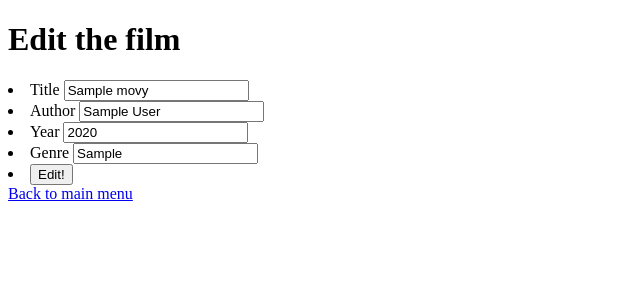
After one commit to fajryalvin12/php-project-film, a PHP site: page /pages/edit.php?id=1 in a window 1280 px wide. The commit adds this page. Shown: the top 300 px of the page, without its empty margins (0-640 px from the left). Run offline with PHP 8.4, Linux system fonts and the light colour scheme; tables that the repository leaves empty or names only in its code hold one stand-in row (values such as "Sample post").

Commit message:
feat: add CRUD for update and delete movies

```diff
--- a/functions/film.php
+++ b/functions/film.php
@@ -1,5 +1,4 @@
 <?php
-
     function getAllFilm ($conn, $query) {
         $result = mysqli_query($conn, $query);
 
@@ -9,18 +8,49 @@
         }
         return $rows;
     }
-
     function addFilm($conn, $title, $author, $year, $genre) {
 
-        $sql = "INSERT INTO movies (title, author, year, genre) VALUES (?,?,?,?)";
+        if (empty($title) || empty($author) || empty($year) || empty($genre)) {
+            $message = "Please input the data first";
+        } else {
+            $sql = "INSERT INTO movies (title, author, year, genre) VALUES (?,?,?,?)";
+            $stmt = $conn->prepare($sql);
+            $stmt->bind_param("ssss", $title, $author, $year, $genre);
+
+            if($stmt->execute()) {
+                $message = "Success to add new film";
+            } else {
+                $message = "Error" . $stmt->error;
+            }
+            $stmt->close();
+        }
+        return $message;
+    }
+    function editFilm($conn, $title, $author, $year, $genre, $id) {
+        $sql = "UPDATE movies SET title=?, author=?, year=?, genre=? WHERE id=?";
         $stmt = $conn->prepare($sql);
-        $stmt->bind_param("ssss", $title, $author, $year, $genre);
+        $stmt->bind_param("ssssd", $title, $author, $year, $genre, $id);
 
         if($stmt->execute()) {
-            $message = "Berhasil ditambahkan";
+            $message = "Success to edit the film";
         } else {
             $message = "Error" . $stmt->error;
         }
+
+        $stmt->close();
+        return $message;
+    }
+    function deleteFilm($conn, $id) {
+        $sql = "DELETE FROM movies WHERE id=?";
+        $stmt = $conn->prepare($sql);
+        $stmt->bind_param("i", $id);
+
+        if($stmt->execute()) {
+            $message = "Success to delete the film";
+        } else {
+            $message = "Error" . $stmt->error;
+        }
+
         $stmt->close();
         return $message;
     }
--- a/pages/add.php
+++ b/pages/add.php
@@ -23,6 +23,8 @@
 <body>
     <h1>Add new film</h1>
 
+    <p style="color: red;"><?= $message ?></p>
+
     <form action="" method="post">
         <li>
             <label for="title">Title</label>
@@ -44,5 +46,7 @@
             <button type="submit" name="add">Add!</button>
         </li>
     </form>
+
+    <a href="../index.php">Back to Main Menu</a>
 </body>
 </html>
--- /dev/null
+++ b/pages/edit.php
@@ -0,0 +1,54 @@
+<?php
+
+    require __DIR__ . '/../config/db.php';
+    require __DIR__ . '/../functions/film.php';
+
+    $message = "";
+
+    $id = $_GET["id"];
+    $movies = getAllFilm($conn, "SELECT * FROM movies WHERE id = $id")[0];
+
+    if (isset($_POST["edit"])) {
+        $message = editFilm($conn, $_POST["title"], $_POST["author"], $_POST["year"], $_POST["genre"], $id);
+    }
+
+?>
+
+<!DOCTYPE html>
+<html lang="en">
+<head>
+    <meta charset="UTF-8">
+    <meta name="viewport" content="width=device-width, initial-scale=1.0">
+    <title>Edit Film</title>
+    <style></style>
+</head>
+<body>
+    <h1>Edit the film</h1>
+
+    <p style="color: red;"><?= $message ?></p>
+
+    <form action="" method="post">
+        <li>
+            <label for="title">Title</label>
+            <input type="text" name="title" id="title" value="<?= $movies["title"] ?>">
+        </li>
+        <li>
+            <label for="author">Author</label>
+            <input type="text" name="author" id="author" value="<?= $movies["author"] ?>">
+        </li>
+        <li>
+            <label for="year">Year</label>
+            <input type="text" name="year" id="year" value="<?= $movies["year"] ?>">
+        </li>
+        <li>
+            <label for="genre">Genre</label>
+            <input type="text" name="genre" id="genre" value="<?= $movies["genre"] ?>">
+        </li>
+        <li>
+            <button type="submit" name="edit">Edit!</button>
+        </li>
+    </form>
+
+    <a href="../index.php">Back to main menu</a>
+</body>
+</html>
```
Also changed, not shown: index.php (+13 -25 lines), pages/delete.php (added, +24 -0 lines).
